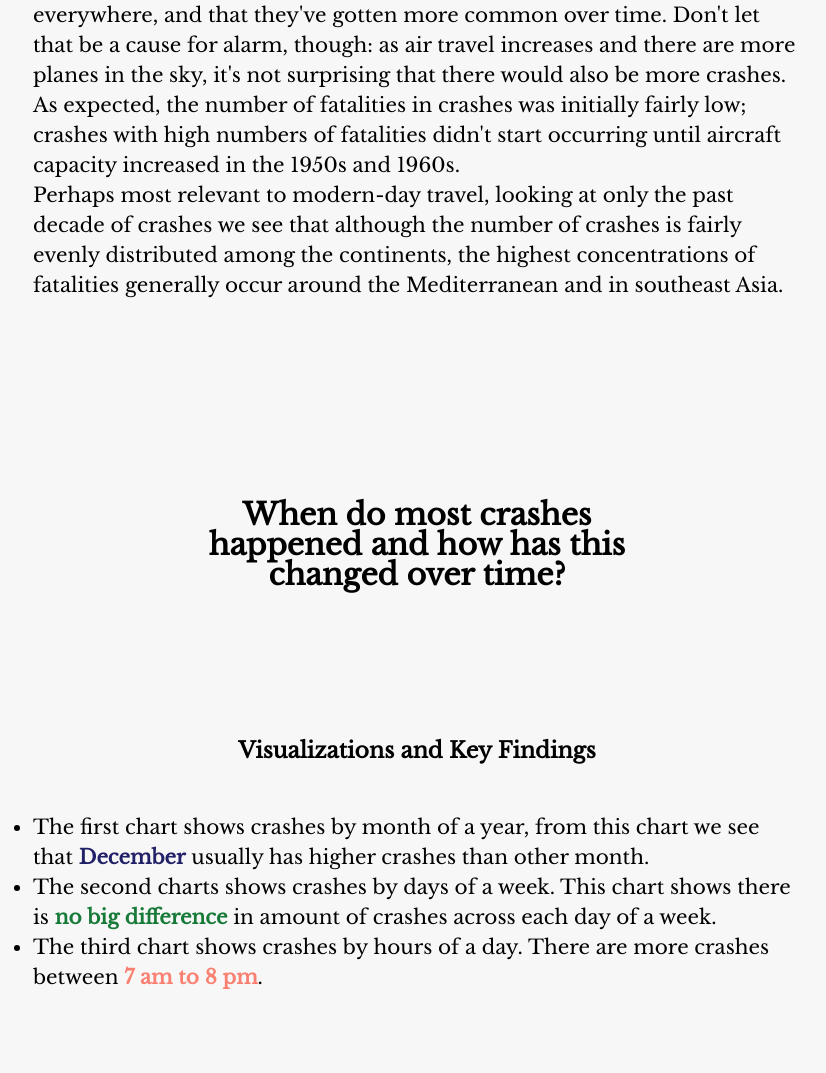
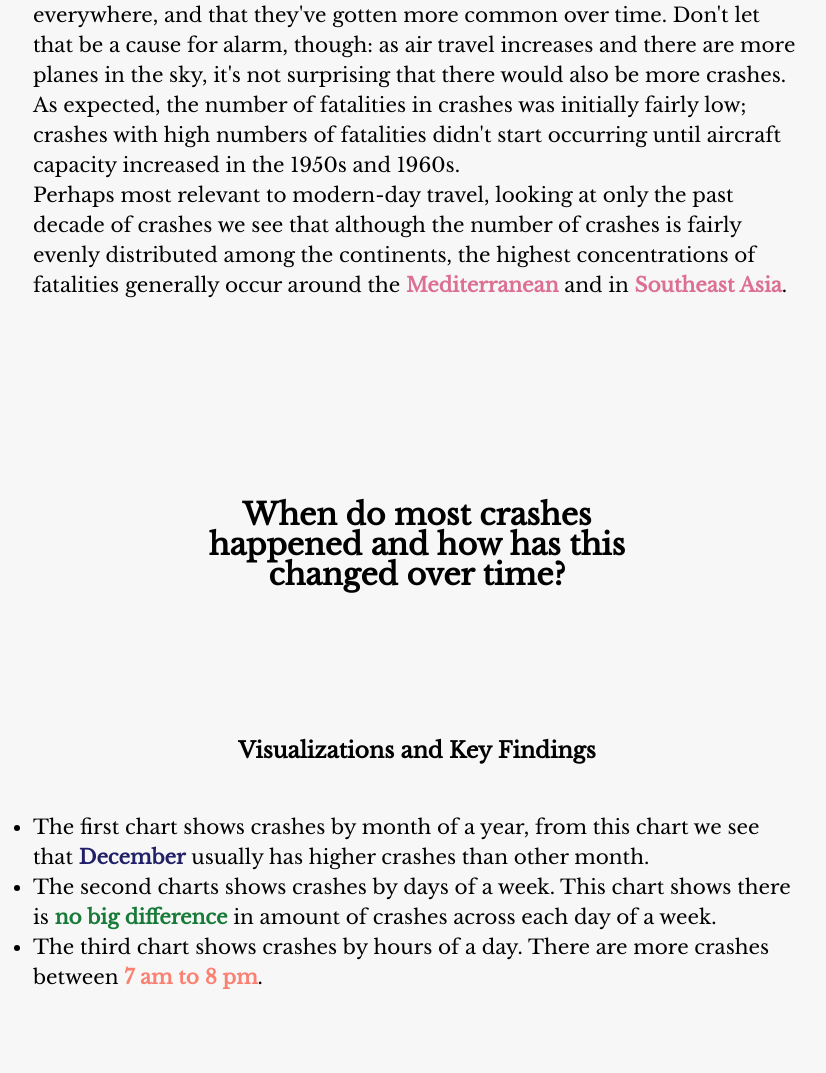
Before and after one commit to elaineye117/flight_crash_analysis, a plain HTML site: page index.html in a window 1280 px wide. Shown: the part 2013-3086 px from the top of the page, without its empty margins (223-1049 px from the left). Drawn offline with nearby package versions, Linux system fonts and the light colour scheme; a script that the page names is missing; a web font is replaced by a local one.

Commit message:
Update index.html

```diff
--- a/index.html
+++ b/index.html
@@ -75,7 +75,7 @@
     Don't let that be a cause for alarm, though: as air travel increases and there are more planes in the sky, it's not surprising that there would also be more crashes.
     As expected, the number of fatalities in crashes was initially fairly low; crashes with high numbers of fatalities didn't start occurring until aircraft capacity increased in the 1950s and 1960s.
     <br>Perhaps most relevant to modern-day travel, looking at only the past decade of crashes we see that although
-    the number of crashes is fairly evenly distributed among the continents, the highest concentrations of fatalities generally occur around the Mediterranean and in southeast Asia.
+    the number of crashes is fairly evenly distributed among the continents, the highest concentrations of fatalities generally occur around the <span style="color:palevioletred; font-weight: bold;">Mediterranean</span> and in <span style="color:palevioletred; font-weight: bold;">Southeast Asia</span>.
 
   </p>
 </div>
```
